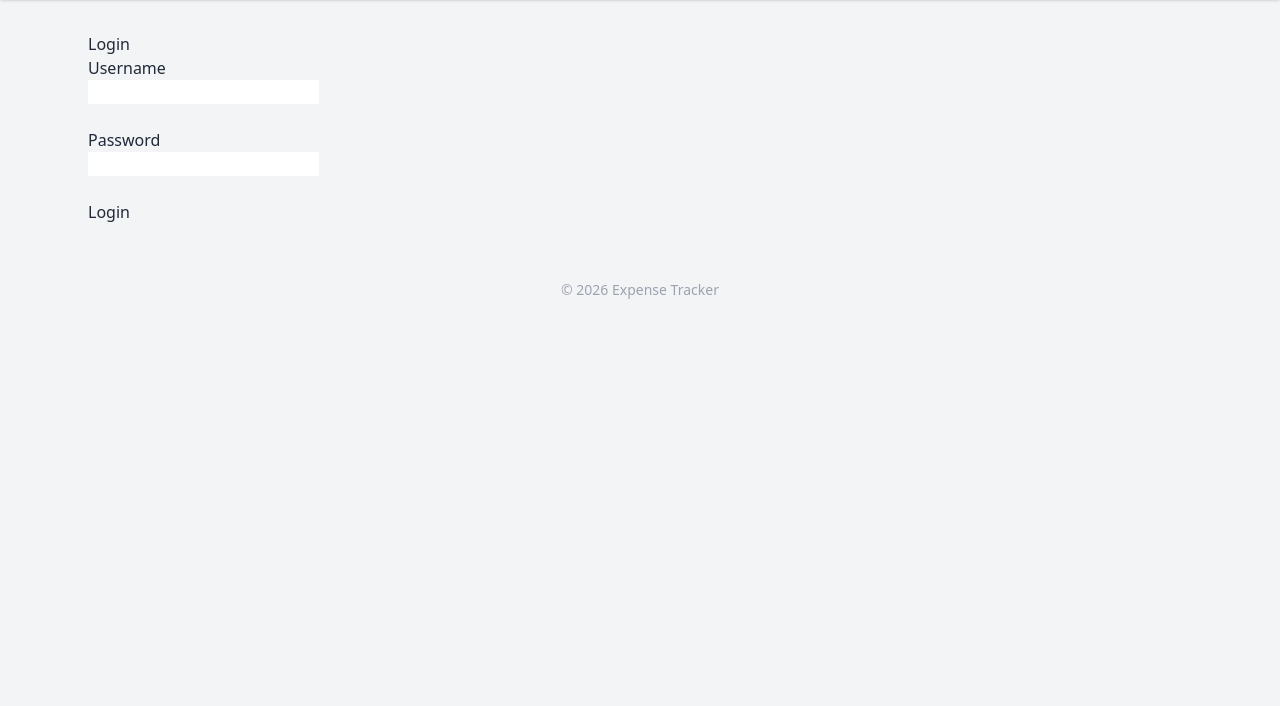
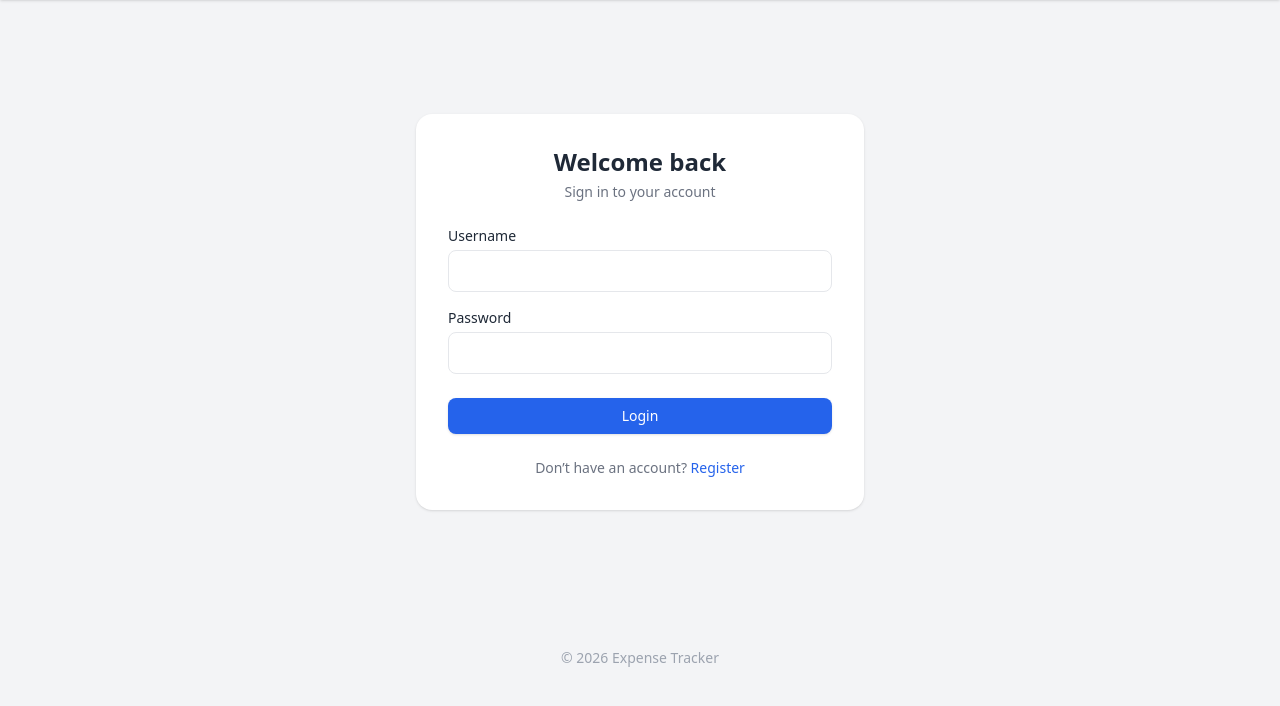
Before and after one commit to Isao12345/my_flask_web, a Flask app: page /login in a window 1280 px wide. Shown: the part 57-763 px from the top of the page. Run offline with Flask 3, Linux system fonts and the light colour scheme; some libraries are stand-ins or nearby versions.

Commit message:
edit login

```diff
--- a/templates/login.html
+++ b/templates/login.html
@@ -1,14 +1,71 @@
 {% extends "base.html" %}
+{% block title %}Login{% endblock %}
+
 {% block content %}
-<h1>Login</h1>
-{% if error %}
-<p style="color: red;">{{ error }}</p>
-{% endif %}
-<form method="post">
-    <label>Username</label><br>
-    <input type="text" name="username"><br><br>
-    <label>Password</label><br>
-    <input type="password" name="password"><br><br>
-    <button type="submit">Login</button>
-</form>
+<div class="min-h-[70vh] flex items-center justify-center">
+
+  <div class="w-full max-w-md bg-white rounded-2xl shadow p-8 space-y-6">
+
+    <!-- Header -->
+    <div class="text-center">
+      <h1 class="text-2xl font-semibold text-gray-800">Welcome back</h1>
+      <p class="text-sm text-gray-500 mt-1">
+        Sign in to your account
+      </p>
+    </div>
+
+    <!-- Error -->
+    {% if error %}
+    <div class="bg-red-100 text-red-700 text-sm px-4 py-2 rounded-lg">
+      {{ error }}
+    </div>
+    {% endif %}
+
+    <!-- Form -->
+    <form method="post" class="space-y-4">
+
+      <!-- Username -->
+      <div>
+        <label class="block text-sm font-medium mb-1">Username</label>
+        <input
+          type="text"
+          name="username"
+          required
+          class="w-full border rounded-lg px-3 py-2 focus:ring-2 focus:ring-blue-400 focus:outline-none"
+        >
+      </div>
+
+      <!-- Password -->
+      <div>
+        <label class="block text-sm font-medium mb-1">Password</label>
+        <input
+          type="password"
+          name="password"
+          required
+          class="w-full border rounded-lg px-3 py-2 focus:ring-2 focus:ring-blue-400 focus:outline-none"
+        >
+      </div>
+
+      <!-- Actions -->
+      <div class="pt-2">
+        <button
+          type="submit"
+          class="w-full bg-blue-600 hover:bg-blue-700 text-white py-2 rounded-lg text-sm font-medium shadow transition"
+        >
+          Login
+        </button>
+      </div>
+    </form>
+
+    <!-- Footer -->
+    <div class="text-center text-sm text-gray-500">
+      Don’t have an account?
+      <a href="{{ url_for('register') }}" class="text-blue-600 hover:underline">
+        Register
+      </a>
+    </div>
+
+  </div>
+
+</div>
 {% endblock %}
```
